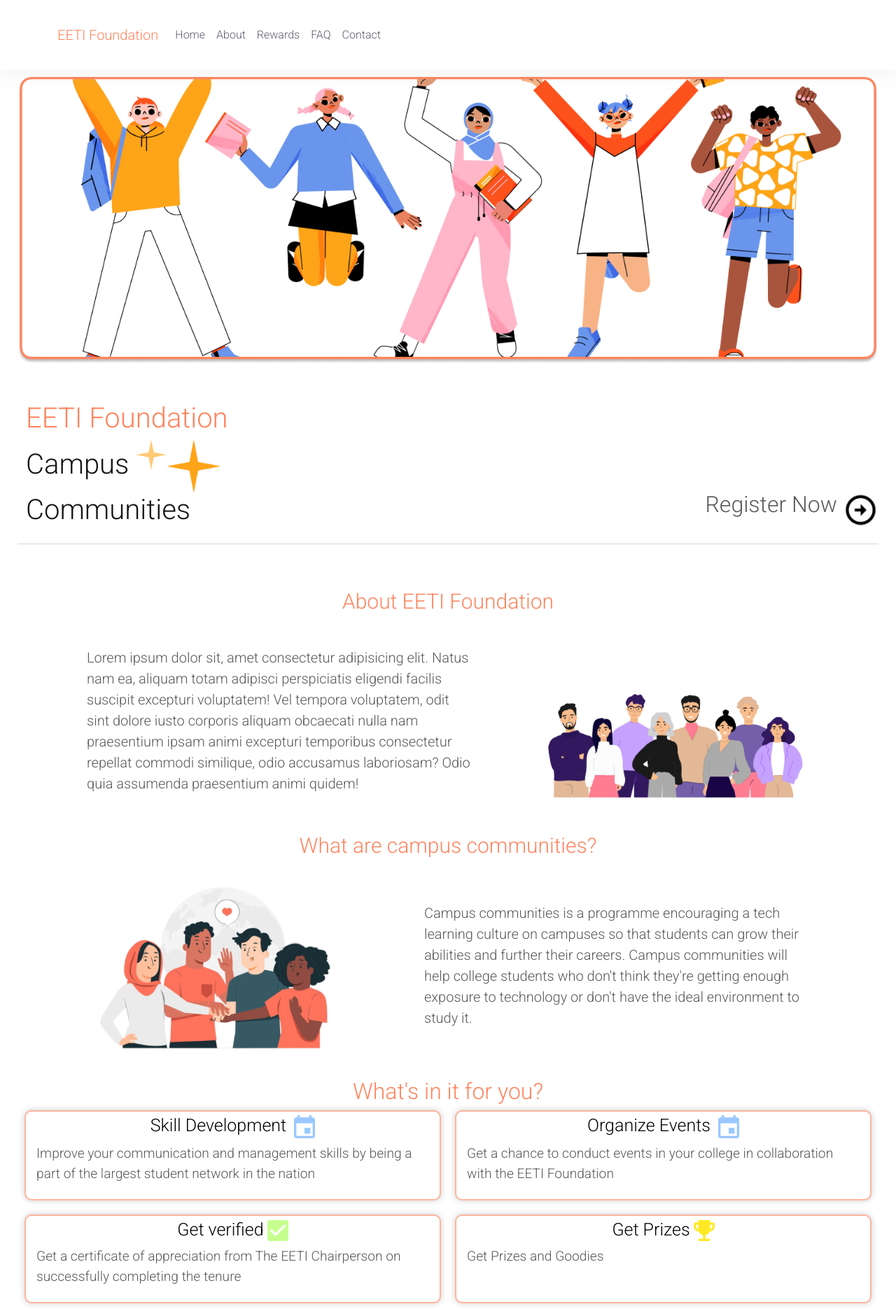
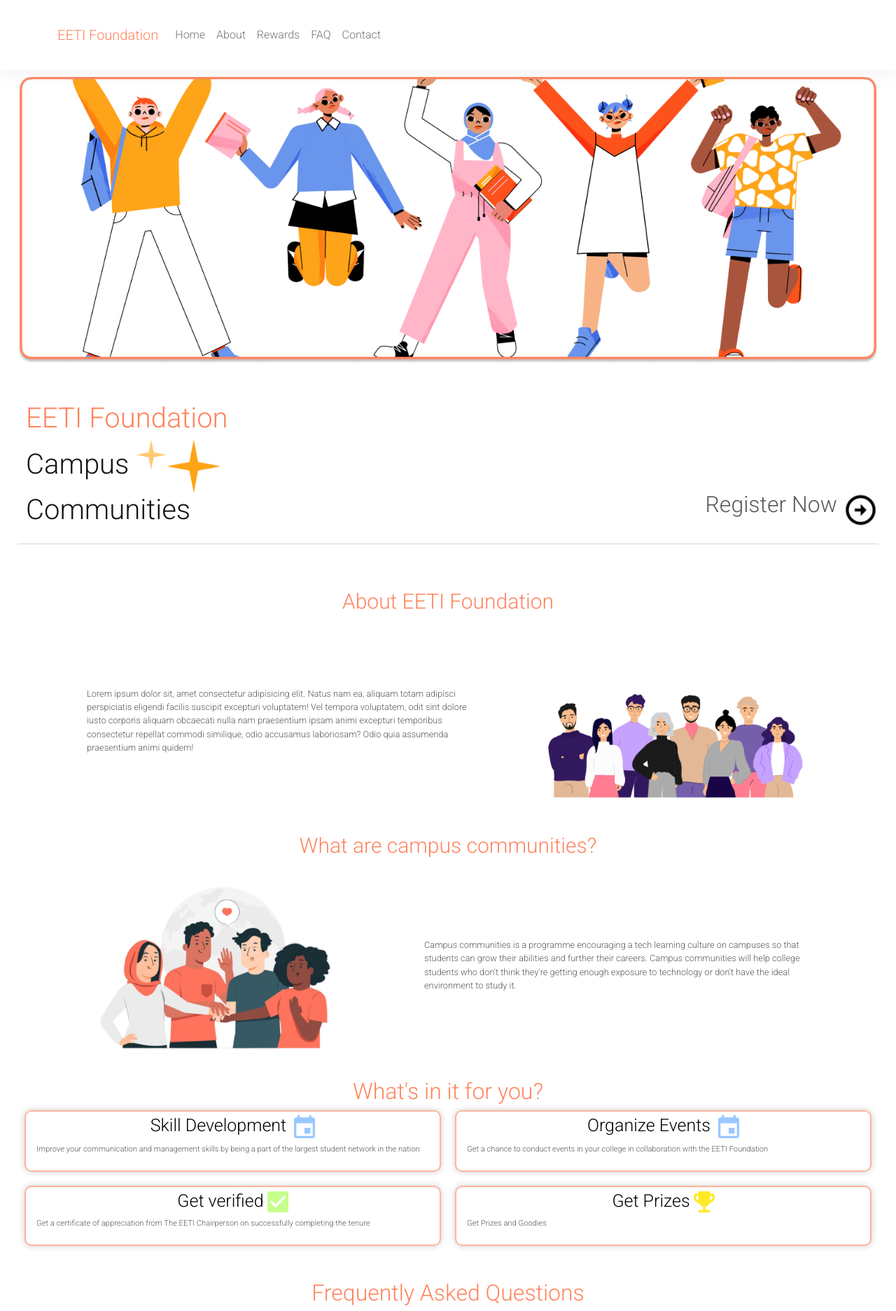
Before and after one commit to ananthu666/campus-community, a React (Create React App) app: page / in a window 1280 px wide. Shown: the top 1874 px of the page at 70% size. Built offline with nearby package versions, Linux system fonts and the light colour scheme; the HTML template or start-up script is replaced by a standard one.

Commit message:
updated font-size

```diff
--- a/src/components/Main/main.css
+++ b/src/components/Main/main.css
@@ -123,7 +123,8 @@ h1 {
 
 .about-description p {
   max-width: 550px;
-  font-size: min(1.8vw, 20px);
+  /* font-size: min(1.8vw, 20px); */
+  font-size: 0.8rem;
 }
 
 /*for -you*/
@@ -154,7 +155,8 @@ h1 {
 }
 
 .you-container p {
-  font-size: min(1.5vw, 20px);
+  /* font-size: min(1.5vw, 20px); */
+  font-size: 0.7rem;
 }
 
 .skill {
--- a/src/components/Navbar/Navbar.js
+++ b/src/components/Navbar/Navbar.js
@@ -7,7 +7,7 @@ import Navbar from "react-bootstrap/Navbar";
 const NavBar = () => {
   return (
     <Navbar collapseOnSelect expand="lg" variant="light" className="navbar">
-      <Container>
+      <Container className="Container">
         <Navbar.Brand href="#home" className="brand"
         style={{color:"#ff845e"}}
         >
--- a/src/components/Navbar/navbar.css
+++ b/src/components/Navbar/navbar.css
@@ -23,20 +23,16 @@
 
 }
 
-.navbar-toggler-icon{
-    height: 1vw;
-
+.Container{
+  padding: 10px  0px;
 }
 
-nav > .container {
-  background-color: var(--primary-white);
-}
+
 
 .navText {
   font-weight: medium;
   /* font-size: 21px; */
   user-select: none;
-  color: var(--primary-grey-blue) !important;
 }
 
 .navText:hover {
```
